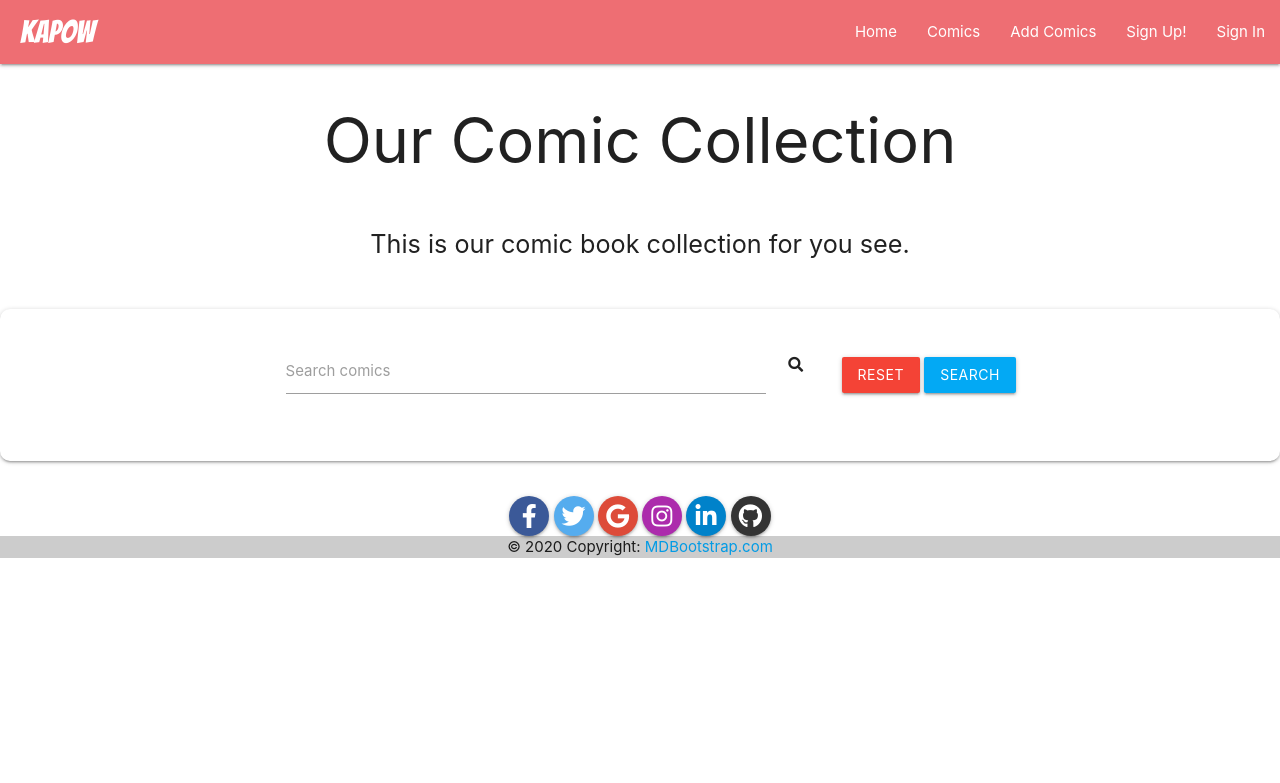
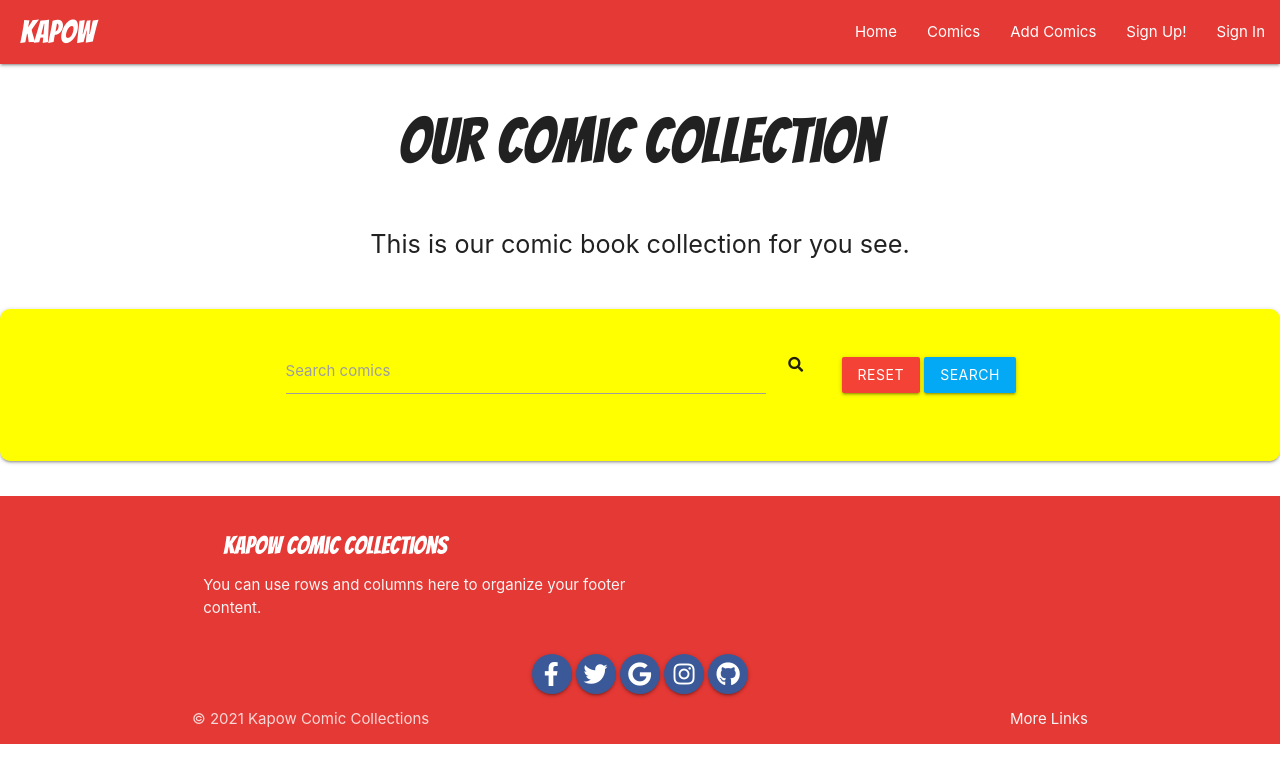
Before and after one commit to dsteyn44/comic_craze_MS3, a Flask app: page /search in a window 1280 px wide. Shown: the top 783 px of the page. Run offline with Flask 2, Linux system fonts and the light colour scheme; data that the repository does not hold is empty; some libraries are stand-ins or nearby versions.

Commit message:
Style home.html, comic.html, base.html w/ color bg

```diff
--- a/static/css/style.css
+++ b/static/css/style.css
@@ -1,6 +1,7 @@
 @import url('https://fonts.googleapis.com/css2?family=Bangers&family=Roboto&display=swap');
+@import url('https://fonts.googleapis.com/css2?family=Bungee+Shade&display=swap');
 
-
+/*--Home page--*/
 /*--NavBar Styling--*/
 .logo-text {
     font-family: 'Bangers', cursive;
@@ -24,6 +25,11 @@
 
   .card-panel {
       border-radius: 10px;
+  }
+
+  .card-text {
+      font-family: 'Bungee Shade', cursive;
+      font-size: 50px;
   }
   /*--card in comics--*/
 
--- a/static/js/script.js
+++ b/static/js/script.js
@@ -1,4 +1,5 @@
 $(document).ready(function(){
+    $('.carousel').carousel();
     $('.sidenav').sidenav();
     $('.parallax').parallax();
     $('.dropdown-trigger').dropdown();
--- a/templates/base.html
+++ b/templates/base.html
@@ -16,7 +16,7 @@
 
 <body>
   <!--Navbar from materialize-->
-  <nav>
+  <nav class="#e53935 red darken-1">
     <div class="nav-wrapper">
       <a href="{{ url_for('home') }}" class="brand-logo logo-text">Kapow</a>
       <a href="#" data-target="mobile-demo" class="sidenav-trigger"><i class="material-icons">menu</i></a>
@@ -35,7 +35,7 @@
     </div>
   </nav>
   <!--Side bar from materialize-->
-  <ul class="sidenav" id="mobile-demo">
+  <ul class="sidenav #e53935 red darken-1" id="mobile-demo">
     <li>
       <h4 class="logo-text">Kapow</h4>
     </li>
@@ -71,74 +71,53 @@
     {% endblock %}
   </main>
   <!--footer from Material Bootstrap-->
-    <footer class="bg-light text-center center-align text-white">
+    <footer class="bg-danger text-center center-align text-white" style="background-color: #3b5998;">
       <!-- Grid container -->
       <div class="container p-4 pb-0">
         <!-- Section: Social media -->
-        <section class="mb-4">
-          <!-- Facebook -->
-          <a
-            class="btn btn-primary btn-floating m-1"
-            style="background-color: #3b5998;"
-            href="#!"
-            role="button"
-            ><i class="fab fa-facebook-f"></i
-          ></a>
 
-          <!-- Twitter -->
-          <a
-            class="btn btn-primary btn-floating m-1"
-            style="background-color: #55acee;"
-            href="#!"
-            role="button"
-            ><i class="fab fa-twitter"></i
-          ></a>
-
-          <!-- Google -->
-          <a
-            class="btn btn-primary btn-floating m-1"
-            style="background-color: #dd4b39;"
-            href="#!"
-            role="button"
-            ><i class="fab fa-google"></i
-          ></a>
-
-          <!-- Instagram -->
-          <a
-            class="btn btn-primary btn-floating m-1"
-            style="background-color: #ac2bac;"
-            href="#!"
-            role="button"
-            ><i class="fab fa-instagram"></i
-          ></a>
-
-          <!-- Linkedin -->
-          <a
-            class="btn btn-primary btn-floating m-1"
-            style="background-color: #0082ca;"
-            href="#!"
-            role="button"
-            ><i class="fab fa-linkedin-in"></i
-          ></a>
-          <!-- Github -->
-          <a
-            class="btn btn-primary btn-floating m-1"
-            style="background-color: #333333;"
-            href="#!"
-            role="button"
-            ><i class="fab fa-github"></i
-          ></a>
-        </section>
         <!-- Section: Social media -->
       </div>
       <!-- Grid container -->
+     <!--Footer from amterialize with some MBD social icons added-->
+    </footer>
+    <footer class="page-footer #e53935 red darken-1">
+      <div class="container">
+        <div class="row">
+          <div class="col l6 s12">
+            <h5 class="white-text logo-text">Kapow Comic Collections</h5>
+            <p class="grey-text text-lighten-4">You can use rows and columns here to organize your footer content.</p>
+          </div>
+          <div class="col l4 offset-l2 s12">
+          </div>
+        </div>
+      </div>
+      <section class="text-center center-align mb-4">
+        <!-- Facebook -->
+        <a class="btn btn-primary btn-floating m-1" style="background-color: #3b5998;" href="#!" role="button"><i
+            class="fab fa-facebook-f"></i></a>
 
-      <!-- Copyright -->
-      <div class="text-center p-3" style="background-color: rgba(0, 0, 0, 0.2);">
-        © 2020 Copyright:
-        <a class="text-white" href="https://mdbootstrap.com/">MDBootstrap.com</a>
+        <!-- Twitter -->
+        <a class="btn btn-primary btn-floating m-1" style="background-color: #3b5998;;" href="#!" role="button"><i
+            class="fab fa-twitter"></i></a>
+
+        <!-- Google -->
+        <a class="btn btn-primary btn-floating m-1" style="background-color: #3b5998;;" href="#!" role="button"><i
+            class="fab fa-google"></i></a>
+
+        <!-- Instagram -->
+        <a class="btn btn-primary btn-floating m-1" style="background-color: #3b5998;;" href="#!" role="button"><i
+            class="fab fa-instagram"></i></a>
+        <!-- Github -->
+        <a class="btn btn-primary btn-floating m-1" style="background-color: #3b5998;;" href="#!" role="button"><i
+            class="fab fa-github"></i></a>
+      </section>
+      <div class="footer-copyright #e53935 red darken-1">
+        <div class="container">
+          © 2021 Kapow Comic Collections
+          <a class="grey-text text-lighten-4 right" href="#!">More Links</a>
+        </div>
       </div>
-      <!-- Copyright -->
     </footer>
   <script src="https://code.jquery.com/jquery-3.6.0.min.js"
     integrity="sha256-/xUj+3OJU5yExlq6GSYGSHk7tPXikynS7ogEvDej/m4=" crossorigin="anonymous"></script>
--- a/templates/comics.html
+++ b/templates/comics.html
@@ -3,7 +3,7 @@
 {% block content %}
 <!--Heading taken from materialize-->
 <div class="row">
-    <div class="grid-example col s12 center-align"><span class="flow-text">
+    <div class="grid-example col s12 center-align logo-text"><span class="flow-text">
             <h1>Our Comic Collection</h1>
         </span></div>
     <div class="grid-example col s12 center-align"><span class="flow-text">
@@ -12,10 +12,10 @@
 </div>
 </div>
 <!--search function-->
-<div class="row card-panel col s8 offset-m2">
+<div class="row card-panel #ffff00 yellow accent-2 col s8 offset-m2">
     <form method="POST" action="{{ url_for('search') }}" class="col s8 offset-m2">
         <div class="row valign-wrapper center-align">
-            <div class="input-field col s12 m8">
+            <div class="input-field col s8 m8">
                 <i class="fa fas-search prefix light-blue-text"></i>
                 <input type="text" name="query" id="query" minlength="3" class="validate" required>
                 <label for="query">Search comics</label>
@@ -34,15 +34,15 @@
     <div class="row">
         {% for comic in comics %}
         <div class="col s12 m4 center-align">
-            <div class="card">
+            <div class="card #ffff00 yellow accent-2">
                 <div class="card-image waves-effect waves-block waves-light center-align">
                     <img class="activator " src="{{ comic.cover_image }}">
                 </div>
-                <div class="card-content light-green accent-3 ">
+                <div class="card-content ">
                     <span class="card-title activator grey-text text-darken-4">
                         <p class="card-text"><strong>{{ comic.superhero }}</strong></p>
                         <p><small>{{ comic.title }}</small></p>
-                        <p><small>Author: {{ comic.grade_star }}</small></p>
+                        <p><small>Rating: {{ comic.grade_star }}</small></p>
                         <i class="fas fa-info-circle"></i>
                     </span>
                 </div>
```
Also changed, not shown: templates/home.html (+18 -6 lines).
